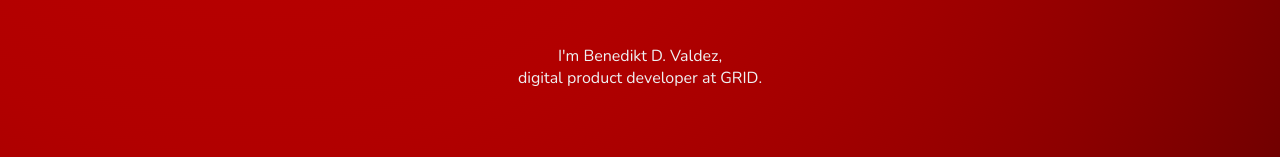
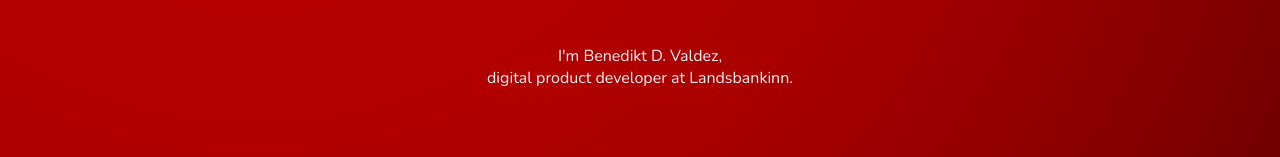
Before and after one commit to benediktvaldez/web, a Next.js app: page / in a window 1280 px wide. Shown: the part 371-528 px from the top of the page. Built offline with nearby package versions, Linux system fonts and the light colour scheme; some icons are missing.

Commit message:
Update place of employment

```diff
--- a/pages/index.tsx
+++ b/pages/index.tsx
@@ -66,7 +66,7 @@
         <p>
           I&apos;m Benedikt D. Valdez,
           <br />
-          digital product developer at <Link href="https://www.grid.is">GRID</Link>.
+          digital product developer at <Link href="https://www.landsbankinn.is">Landsbankinn</Link>.
         </p>
         <Nav>
           <Link href="https://github.com/benediktvaldez">
```
